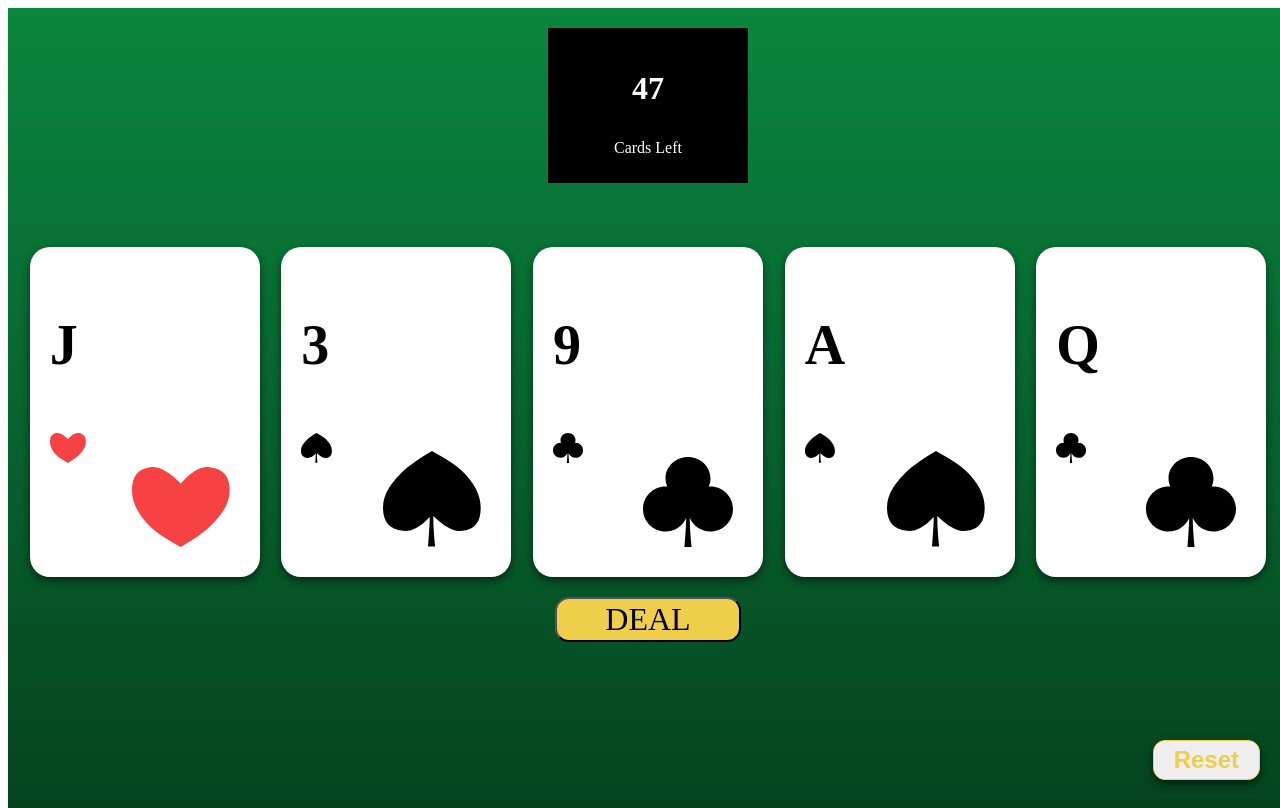
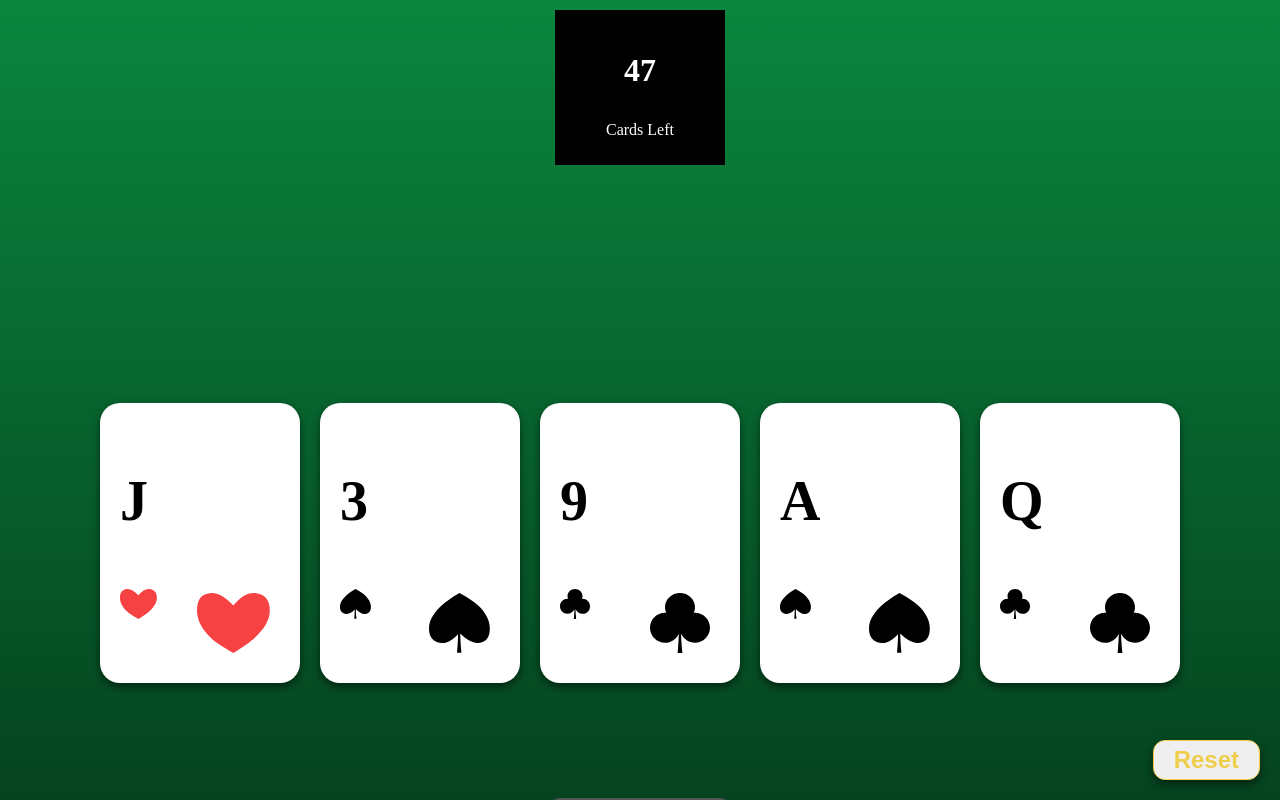
Before and after one commit to divyatiwari5/Card-Game, a React (Create React App) app in the folder frontend/: page / in a window 1280 px wide. Built offline with nearby package versions, Linux system fonts and the light colour scheme.

Commit message:
Game functionality completed

```diff
--- a/frontend/src/App.tsx
+++ b/frontend/src/App.tsx
@@ -1,6 +1,6 @@
-import React, { useEffect, useState } from 'react';
-import logo from './logo.svg';
+import { useEffect, useState } from 'react';
 import styles from './App.module.scss';
+import winner from './assets/winner.svg';
 import { Card } from 'commons/components/Card/Card';
 import { Button } from 'commons/components/Button/Button';
 import CardCounter from 'CardCounter/CardCounter';
@@ -11,13 +11,22 @@ function App() {
   const dispatch = useDispatch();
   const deckCards = useSelector((state: any) => state.cards);
   const selectedCards = useSelector((state: any) => state.selectedCards);
+  const winningStatus = useSelector((state: any) => state.winner);
+  const gameEnd = useSelector((state: any) => state.gameEnd);
+  const allAceUsed = useSelector((state: any) => state.allAceUsed);
 
-  const [gameOver, setGameOver] = useState(false);
+  const aceCards = ['SA', 'HA', 'DA', 'CA'];
 
   useEffect(() => {
+    const aceAvailableCards = deckCards.filter((card: any) => aceCards.includes(card));
+
+    if (aceAvailableCards.length === 0 && deckCards.length > 0) {
+      dispatch({ type: 'SET_ALL_ACE_USED' });
+    }
     if (deckCards.length === 0) {
-      setGameOver(true);
+      checkWinner();
     }
+
     if (deckCards.length === 52) {
       generateCards();
     }
@@ -32,20 +41,47 @@ function App() {
     dispatch({ type: 'DEAL_CARDS', selectedCards: randomCards, cards: newCards });
   };
 
+  /**
+   * Resets game
+   */
   const reset = () => {
     dispatch({ type: 'RESET' });
-    setGameOver(false);
+  };
+
+  /**
+   * Calculates winner
+   */
+  const checkWinner = () => {
+    const selectedAceLength = selectedCards.filter((card: any) => aceCards.includes(card)).length;
+    if (selectedAceLength > 0) {
+      dispatch({ type: 'SET_WINNER', winner: true });
+    } else {
+      dispatch({ type: 'SET_WINNER', winner: false });
+    }
   };
 
   return (
     <div className="board">
       <CardCounter counter={deckCards.length} />
+      <img src={winner} className={winningStatus ? 'winner' : 'winner hide'} />
       <div className="card-box">
         {selectedCards.map((card: any) => {
           return <Card value={card} />;
         })}
       </div>
-      {gameOver ? (
+
+      <div className="gameover">
+        {gameEnd && !winningStatus ? (
+          <>
+            <p className="text">You Lose.</p>
+            <p className="text">Better luck next time!</p>
+          </>
+        ) : allAceUsed ? (
+          <p className="text">Game Over!!!</p>
+        ) : null}
+      </div>
+
+      {gameEnd || allAceUsed ? (
         <Button btnText={'Play Again'} align={'center'} click={reset} />
       ) : (
         <DealButton deal={generateCards} />
--- a/frontend/src/CardCounter/_cardCounter.scss
+++ b/frontend/src/CardCounter/_cardCounter.scss
@@ -2,10 +2,10 @@
   background: black;
   color: white;
   margin: auto;
-  width: 180px;
+  width: 150px;
   padding: 10px;
   text-align: center;
-  margin-top: 20px;
+  margin-top: 10px;
   & > .counter {
     font-size: 2rem;
     font-weight: 700;
--- a/frontend/src/DealButton/_dealButton.scss
+++ b/frontend/src/DealButton/_dealButton.scss
@@ -8,5 +8,5 @@
   padding: 2px 48px;
   display: block;
   margin: auto;
-  margin-top: 20px;
+  margin-top: 80px;
 }
--- a/frontend/src/commons/components/Card/_Card.scss
+++ b/frontend/src/commons/components/Card/_Card.scss
@@ -1,10 +1,11 @@
 .card {
   background: white;
-  width: 230px;
-  height: 330px;
+  width: 200px;
+  height: 280px;
   border-radius: 20px;
   box-shadow: 0 4px 8px 0 rgba(0, 0, 0, 0.5);
   position: relative;
+  margin: 0 10px;
   & > .header {
     padding: 10px 20px;
     & > .number {
@@ -20,5 +21,6 @@
     position: absolute;
     bottom: 30px;
     right: 30px;
+    height: 60px;
   }
 }
--- a/frontend/src/redux/reducer/index.js
+++ b/frontend/src/redux/reducer/index.js
@@ -55,6 +55,8 @@ const initialState = {
   ],
   selectedCards: [],
   winner: false,
+  allAceUsed: false,
+  gameEnd: false,
 };
 
 // Spade, Heart, Diamonds, Clubs
@@ -71,9 +73,11 @@ const rootReducer = (state = initialState, action) => {
     case 'RESET':
       return { ...initialState };
     case 'SET_WINNER':
-      return { ...state, winner: action.winner };
+      return { ...state, winner: action.winner, gameEnd: true };
     case 'DEAL_CARDS':
       return { ...state, cards: action.cards, selectedCards: action.selectedCards };
+    case 'SET_ALL_ACE_USED':
+      return { ...state, allAceUsed: true };
     default:
       return { ...state };
   }
--- a/frontend/src/styles/index.scss
+++ b/frontend/src/styles/index.scss
@@ -4,18 +4,42 @@
 @import '../CardCounter/cardCounter';
 @import '../DealButton/dealButton';
 
-body {
+html,
+body,
+#root {
   font-family: 'Courier Prime';
+  height: 100%;
+  margin: 0;
 }
 
 .board {
   background: linear-gradient(180deg, rgba(0, 0, 0, 0) 0%, rgba(0, 0, 0, 0.5) 100%), #0a863e;
-  height: 100vh;
-  position: absolute;
-  width: 100vw;
+  display: flow-root;
+  height: 100%;
+  margin: 0;
+  overflow: auto;
+  & > .winner {
+    margin: auto;
+    margin-top: -36px;
+    &.hide {
+      visibility: hidden;
+    }
+  }
   & > .card-box {
     display: flex;
-    padding-top: 4em;
-    justify-content: space-evenly;
+    margin-top: 110px;
+    justify-content: center;
+  }
+  & > .gameover {
+    display: flex;
+    flex-direction: column;
+    margin-top: 35px;
+    & > .text {
+      font-size: 1rem;
+      text-align: center;
+      font-weight: 400;
+      color: white;
+      margin: auto;
+    }
   }
 }
```
